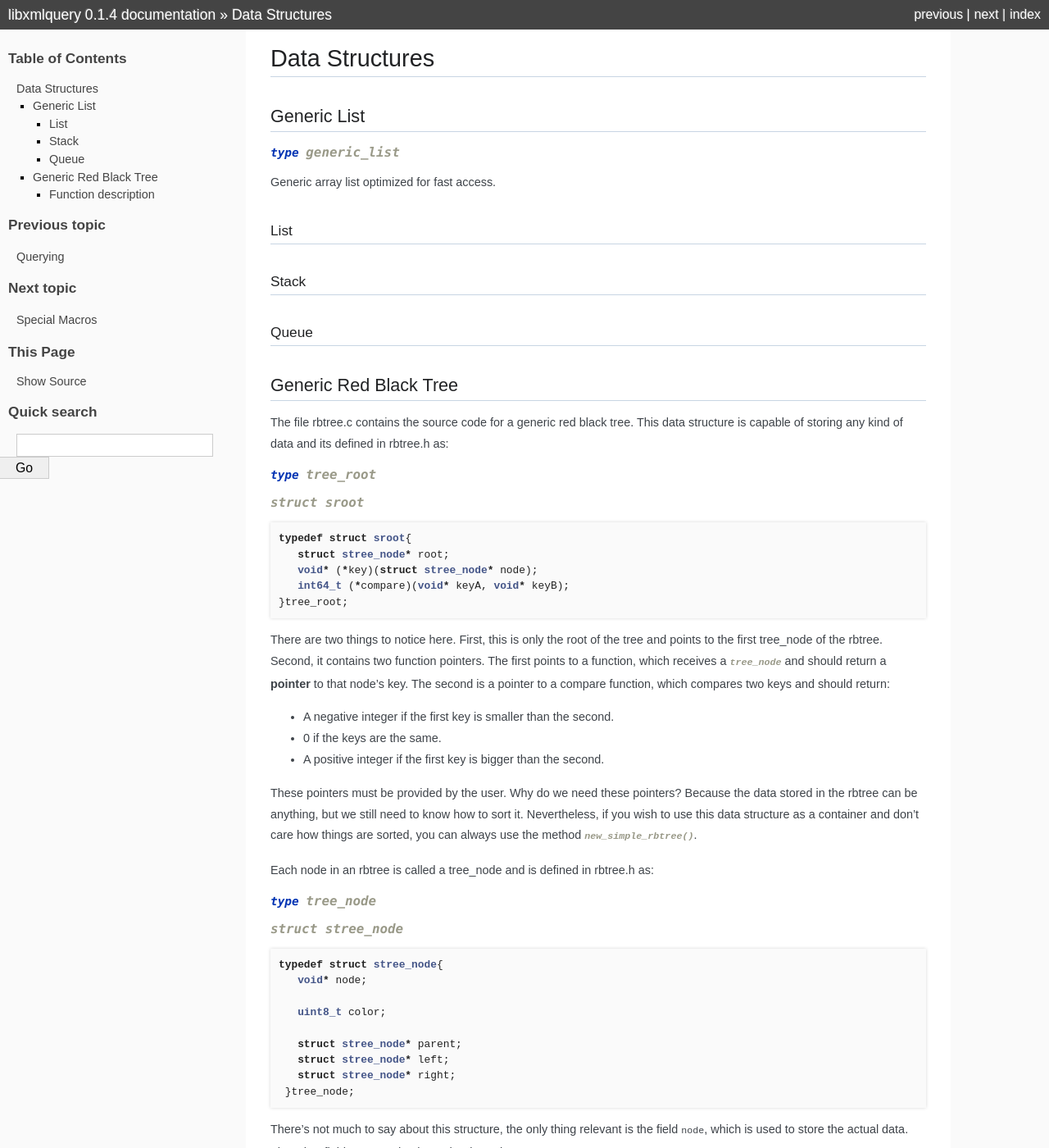
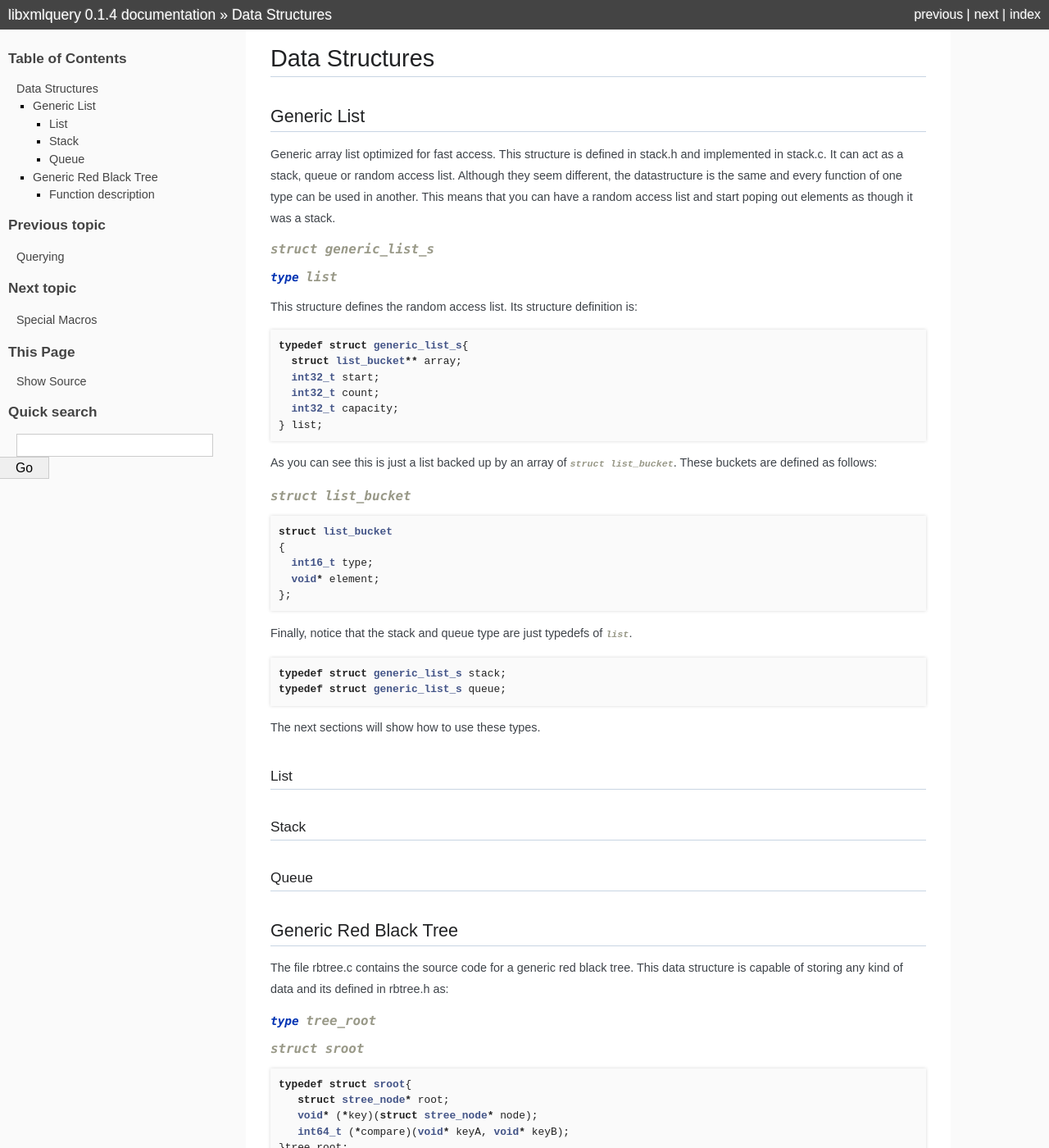
Before and after one commit to nullable/libxmlquery, a Sphinx documentation site: the page built from documentation/data_structures/datastructures.rst, in a window 1280 px wide and 1400 px high. Shown: the whole window at 82% size. Built offline with Sphinx 7.4.7, drawn with Linux system fonts in a browser that asks for light colours; pages that are not in the unit, such as notebooks, are missing from menus.

Commit message:
Acabei o dom. Documentei parte da stack.c, mas agora que penso acho que não tinha o direito e deves ser tu vasco, pois há muita coisa que não tenho a certeza se queres dizer ou não.

```diff
--- a/documentation/data_structures/datastructures.rst
+++ b/documentation/data_structures/datastructures.rst
@@ -7,9 +7,40 @@ Data Structures
 Generic List
 ------------
 
-.. c:type:: generic_list
+Generic array list optimized for fast access. This structure is defined in stack.h and implemented in stack.c. It can act as a stack, queue or random access list. Although they seem different, the datastructure is the same and every function of one type can be used in another. This means that you can have a random access list and start poping out elements as though it was a stack.
 
-Generic array list optimized for fast access.
+.. c:type:: struct generic_list_s
+.. c:type:: list
+
+This structure defines the random access list. Its structure definition is::
+
+  typedef struct generic_list_s{
+    struct list_bucket** array;
+    int32_t start;
+    int32_t count;
+    int32_t capacity;
+  } list;
+
+As you can see this is just a list backed up by an array of :c:type:`struct list_bucket`. These buckets are defined as follows:
+
+.. c:type:: struct list_bucket
+
+::
+
+  struct list_bucket
+  {
+    int16_t type;
+    void* element;
+  };
+
+Finally, notice that the stack and queue type are just typedefs of :c:type:`list`.
+
+::
+
+  typedef struct generic_list_s stack;
+  typedef struct generic_list_s queue;
+
+The next sections will show how to use these types.
 
 List
 ^^^^
```
